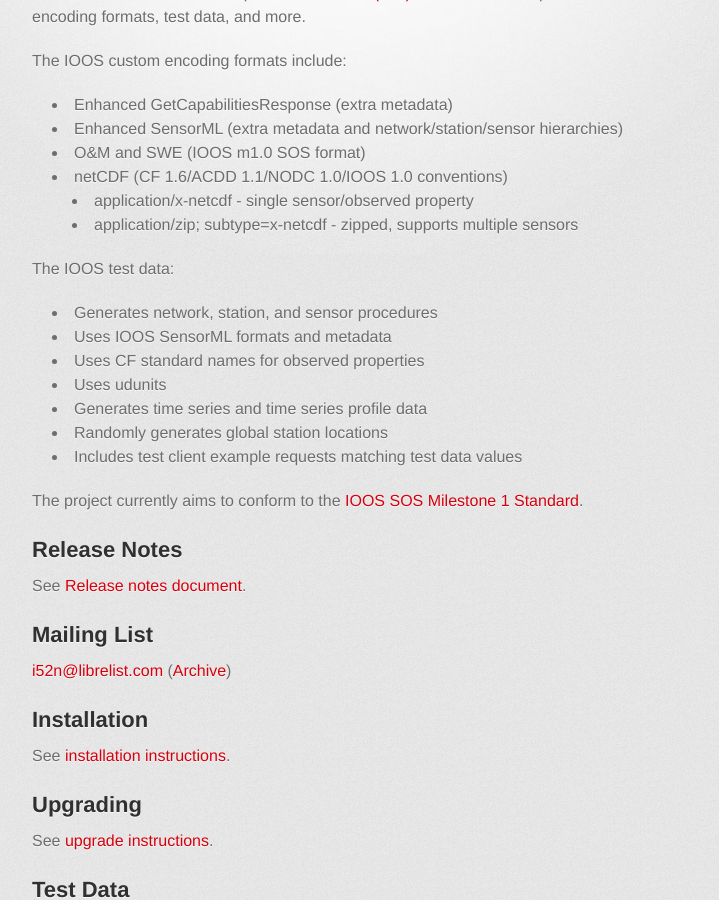
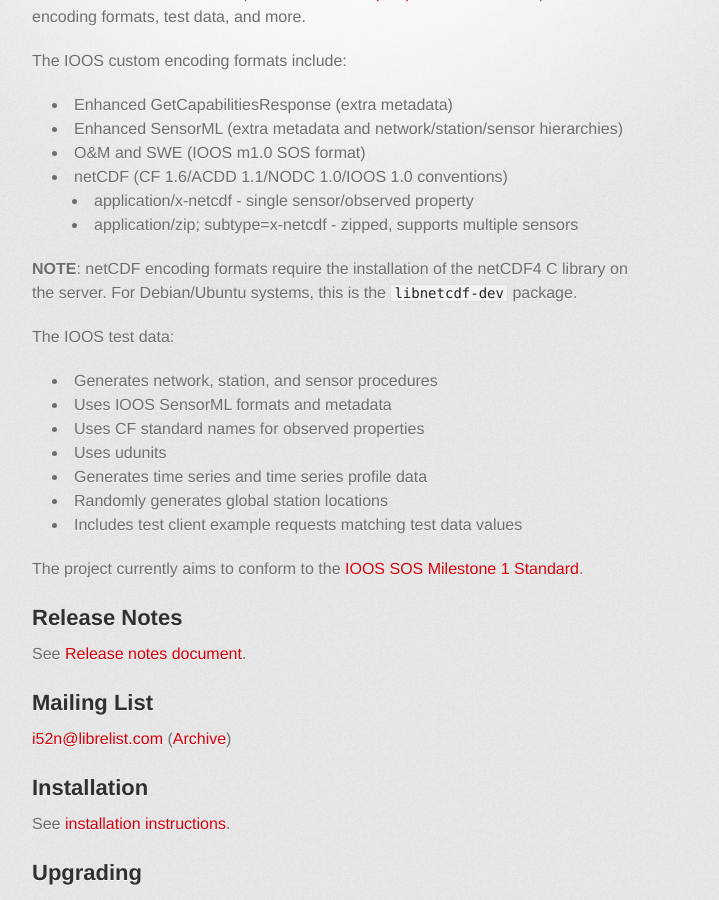
Before and after one commit to ioos/i52n-sos, a Jekyll site: the page built from index.md, in a window 1280 px wide and 900 px high, scrolled down 319 px. Shown: the whole window, without its empty margins (298-1017 px from the left). Built offline with Jekyll 4.4.1, drawn with Linux system fonts in a browser that asks for light colours; some web fonts are replaced.

Commit message:
Add some libnetcdf-dev documentation (closes #17)

```diff
--- a/index.md
+++ b/index.md
@@ -15,6 +15,9 @@ The IOOS custom encoding formats include:
 * netCDF (CF 1.6/ACDD 1.1/NODC 1.0/IOOS 1.0 conventions)
     * application/x-netcdf - single sensor/observed property
     * application/zip; subtype=x-netcdf - zipped, supports multiple sensors
+
+__NOTE__: netCDF encoding formats require the installation of the netCDF4 C library on the server.
+For Debian/Ubuntu systems, this is the `libnetcdf-dev` package.
 
 The IOOS test data:
 
```
Also changed, not shown: install.md (+2 -0 lines).
